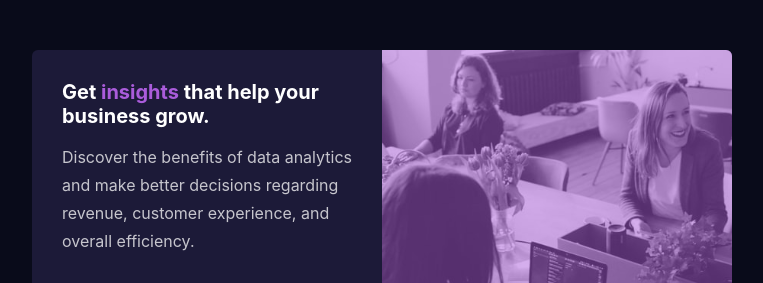
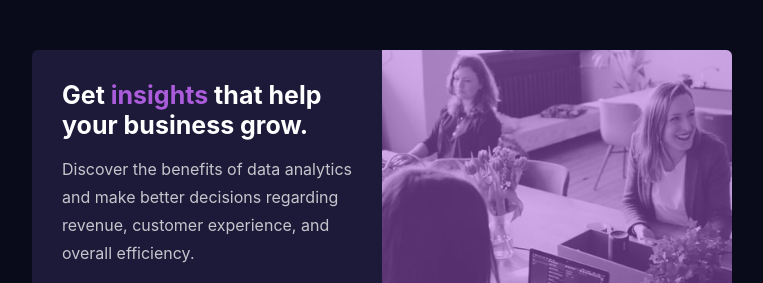
Before and after one commit to NetizenCode/stat-preview-card, a plain HTML site: page index.html in a window 1280 px wide. Shown: the top 283 px of the page, without its empty margins (258-1021 px from the left). Drawn offline with Linux system fonts and the light colour scheme.

Commit message:
font size modified

```diff
--- a/style.css
+++ b/style.css
@@ -32,7 +32,7 @@ body {
         font-family: 'inter';
         font-weight: 700;
         color: hsl(0, 0%, 100%);
-        font-size: 30px;
+        font-size: 35px;
         text-align: center;
         #insight {
             color: hsl(277, 64%, 61%);
@@ -90,7 +90,7 @@ body {
     .container {
         padding: 30px;
         h2 {
-            font-size: 20px;
+            font-size: 25px;
             text-align: left;
         }
         p {
```
